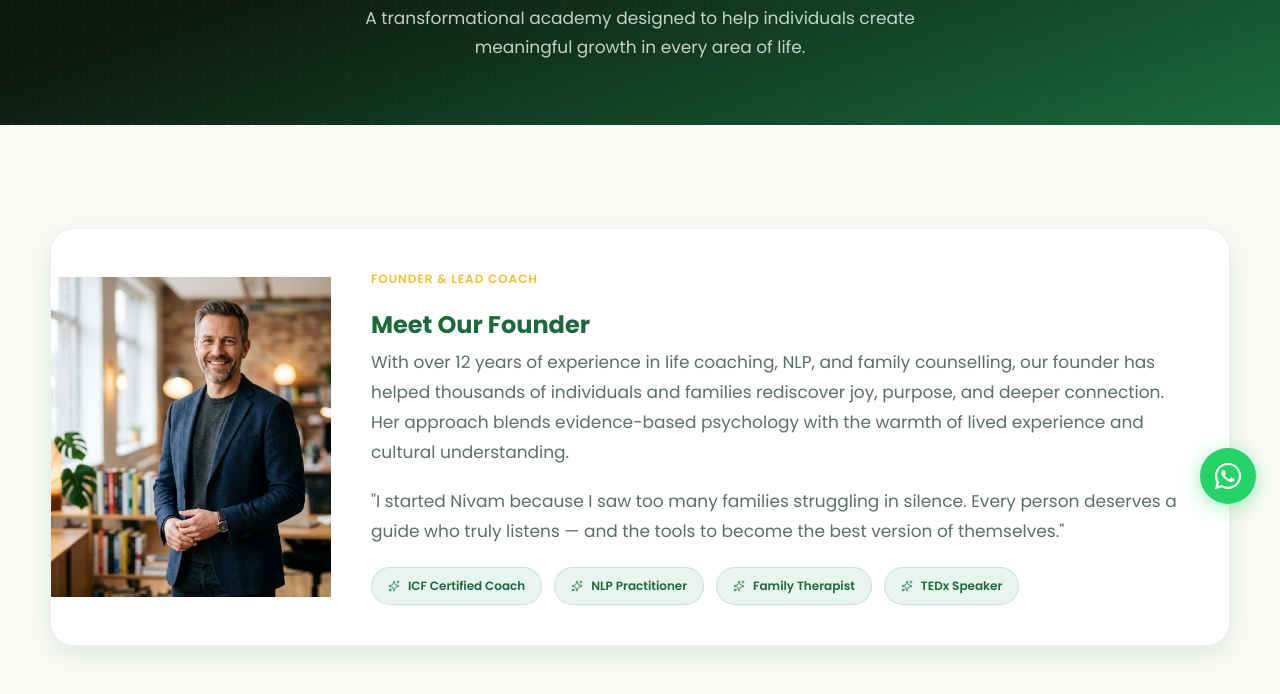
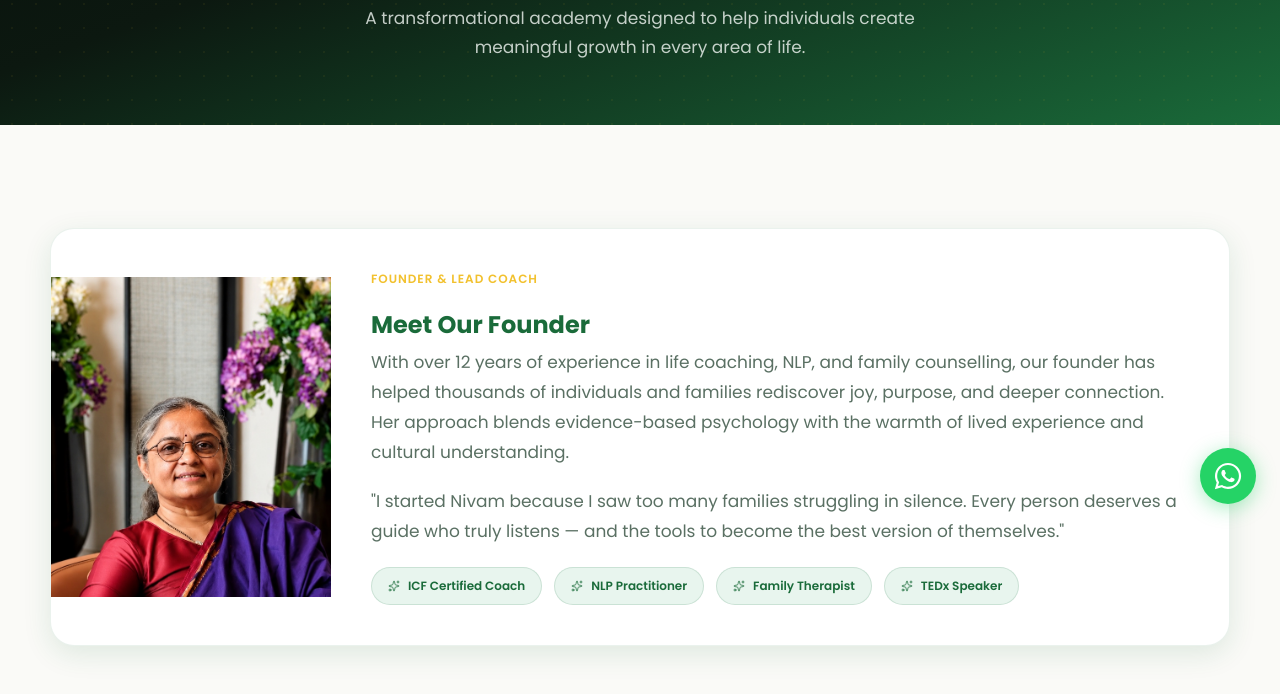
Before and after one commit to arpit4645/NivamWebsite, a plain HTML site: page about.html in a window 1280 px wide. Shown: the part 272-966 px from the top of the page. Drawn offline with nearby package versions, Linux system fonts and the light colour scheme.

Commit message:
Replace founder image with new image

```diff
--- a/about.html
+++ b/about.html
@@ -41,7 +41,7 @@
 <section class="section" id="founder">
   <div class="container">
     <div class="founder-strip" data-aos="fade-up">
-      <img src="assets/images/founder.png" alt="Nivam Founder" class="founder-strip__img" loading="lazy">
+      <img src="assets/images/founder.jpg" alt="Nivam Founder" class="founder-strip__img" loading="lazy">
       <div class="founder-strip__content">
         <div class="founder-strip__role">Founder &amp; Lead Coach</div>
         <h2 class="founder-strip__name">Meet Our Founder</h2>
```
Also changed, not shown: assets/images/founder.jpg (added), assets/images/founder.png (deleted).
